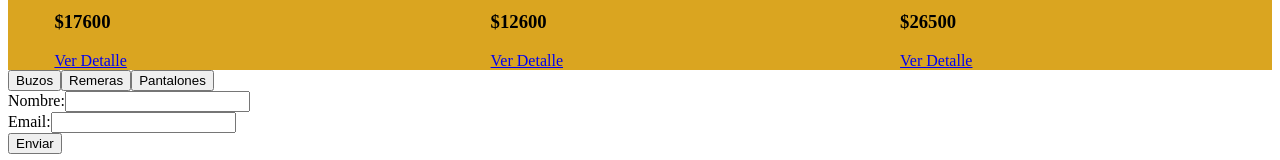
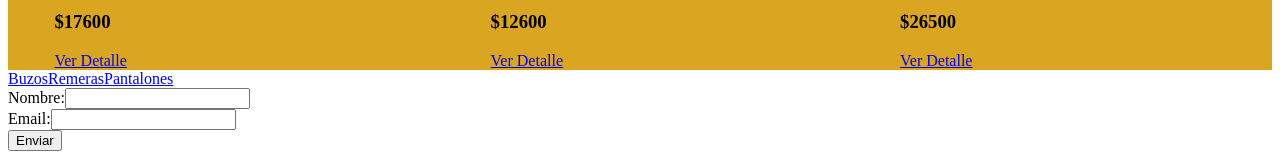
Before and after one commit to Brunobonomo11/EcommerceIndumentaria, a React (Vite) app: page / in a window 1280 px wide. Shown: the part 326-486 px from the top of the page. Built offline with nearby package versions, Linux system fonts and the light colour scheme; no server answers.

Commit message:
Agregamos eventos a los botones que se encuentran debajo del contador

```diff
--- a/src/App.jsx
+++ b/src/App.jsx
@@ -95,10 +95,8 @@ const App = () => {
           <Route path='/detail/:productId' element={<ItemDetailContainer />}/>
           <Route path='*' element={<h1>404 Not Found</h1>}/>
         </Routes>
+        <Button />
       </BrowserRouter>
-      <Button text={'Buzos'} color={'black'} callback={() => console.log('Click en Buzos')}/>
-      <Button text={'Remeras'} color={'black'} callback={() => console.log('Click en Remeras')}/>
-      <Button text={'Pantalones'} color={'black'} callback={() => console.log('Click en Pantalones')}/>
       <FormWithValidationHOC />
       <Layout title={'Sección temporada de Verano'} color='gold'>
         <p>Elegí el traje de baño o malla que mejor se adapte a vos</p>
--- a/src/Components/Button/Button.jsx
+++ b/src/Components/Button/Button.jsx
@@ -1,6 +1,38 @@
-const Button = (props) => {
-    console.log(props)
-    return <button onClick={props.callback} style={{ color: props.color}}>{props.text}</button>
+import { useState, useEffect, useRef} from 'react'
+import {Link} from 'react-router-dom'
+
+const Button = () => {
+
+    const [colorText, setColorText] = useState('black')
+    const ButtonRef = useRef()
+
+    console.log(ButtonRef)
+
+    useEffect(() => {
+        const handleScroll = () => {
+            const button = ButtonRef.current
+
+            const { y } = button.getBoundingClientRect()
+
+            const color = y < 0 ? 'black' : 'blue'
+
+            setColorText(color)
+        }
+
+        window.addEventListener('scroll', handleScroll)
+
+        return () => {
+            window.removeEventListener('scroll', handleScroll)
+        }
+    }, [])
+
+    return (
+        <div>
+            <Link to='/detail/1' ref={ButtonRef} style={{ color: colorText}}>Buzos</Link>
+            <Link to='/detail/2' ref={ButtonRef} style={{ color: colorText}}>Remeras</Link>
+            <Link to='/detail/3' ref={ButtonRef} style={{ color: colorText}}>Pantalones</Link>
+        </div>
+    )
 }
 
 export default Button
--- a/src/Components/FormWithValidationHOC/FormWithValidationHOC.jsx
+++ b/src/Components/FormWithValidationHOC/FormWithValidationHOC.jsx
@@ -6,10 +6,10 @@ const withFormValidation = (WrappedComponent) => {
 
         const validateForm = () => {
             const newErrors = {}
-            if(!props.formData.nombre) {
+            if(!props.formdata.nombre) {
                 newErrors.nombre = 'El nombre es requerido'
             }
-            if(!props.formData.email) {
+            if(!props.formdata.email) {
                 newErrors.email = 'El email es requerido'
         }
 
@@ -27,7 +27,7 @@ const withFormValidation = (WrappedComponent) => {
     return WithFormValidation
 }
 
-const Form = ({ formData, errors, validateForm, onChange}) => {
+const Form = ({ formdata, errors, validateForm, onChange}) => {
     const handleSubmit = (event) => {
         event.preventDefault()
         validateForm && validateForm()
@@ -37,12 +37,12 @@ const Form = ({ formData, errors, validateForm, onChange}) => {
         <form onSubmit={handleSubmit}>
         <div>
             <label>Nombre:</label>
-            <input type="text" name="nombre" value={formData.nombre} onChange={(e) => onChange(e)} />
+            <input type="text" name="nombre" value={formdata.nombre} onChange={(e) => onChange(e)} />
             {errors && errors.nombre && <div>{errors.nombre}</div>}
         </div>
         <div>
             <label>Email:</label>
-            <input type="email" name="email" value={formData.email} onChange={(e) => onChange(e)} />
+            <input type="email" name="email" value={formdata.email} onChange={(e) => onChange(e)} />
             {errors && errors.email && <div>{errors.email}</div>}
         </div>
         <button type="submit">Enviar</button>
@@ -53,22 +53,22 @@ const Form = ({ formData, errors, validateForm, onChange}) => {
 const FormWithValidation = withFormValidation(Form)
 
 const FormWithValidationHOC = () => {
-    const [formData, setFormData] = useState({
+    const [formdata, setFormData] = useState({
         nombre: '',
         email: ''
     })
 
     const handleChange = (event) => {
         setFormData({
-            ...formData,
+            ...formdata,
             [event.target.name]: event.target.value
         })
     }
 
     return (
         <div>
-            <FormWithValidation formData={formData} onChange={handleChange} />
-            <form formData={formData} onChange={handleChange}/>
+            <FormWithValidation formdata={formdata} onChange={handleChange} />
+            <form formdata={formdata} onChange={handleChange}/>
         </div>
     )
 }
```
